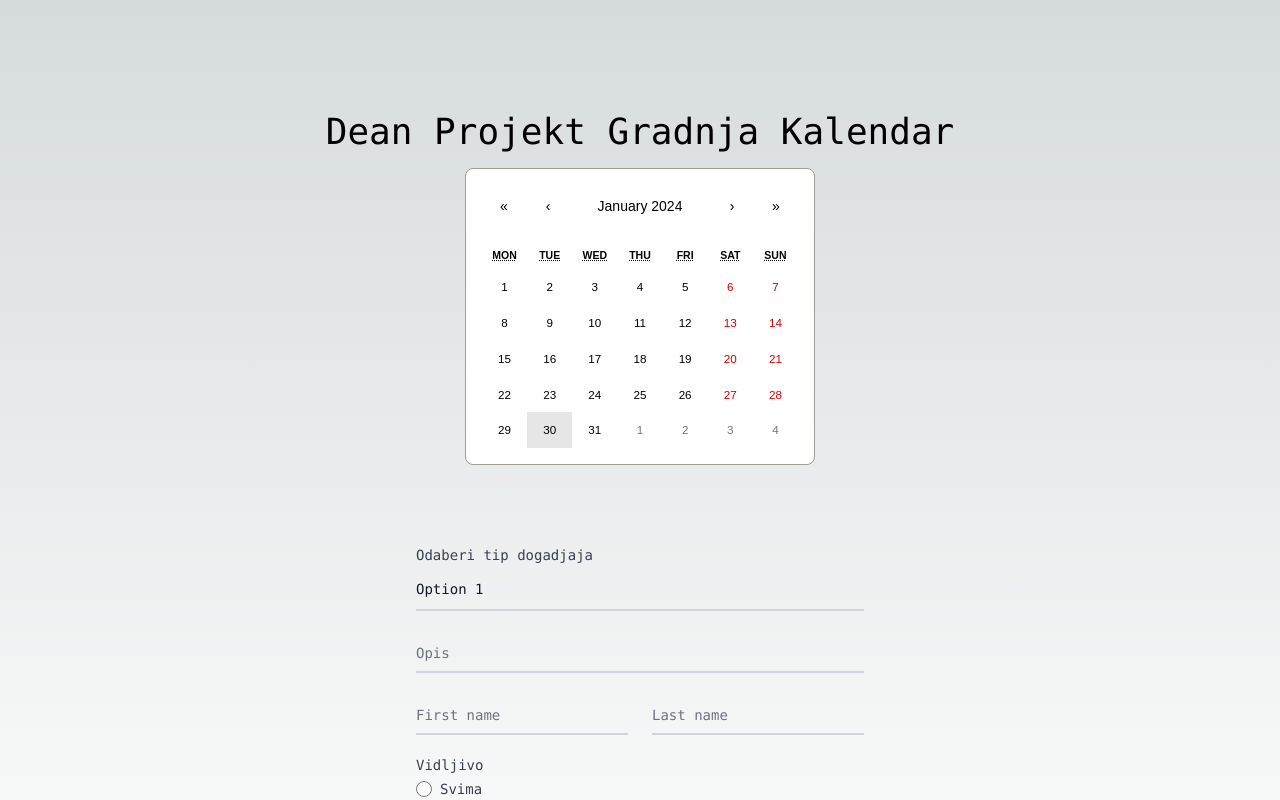
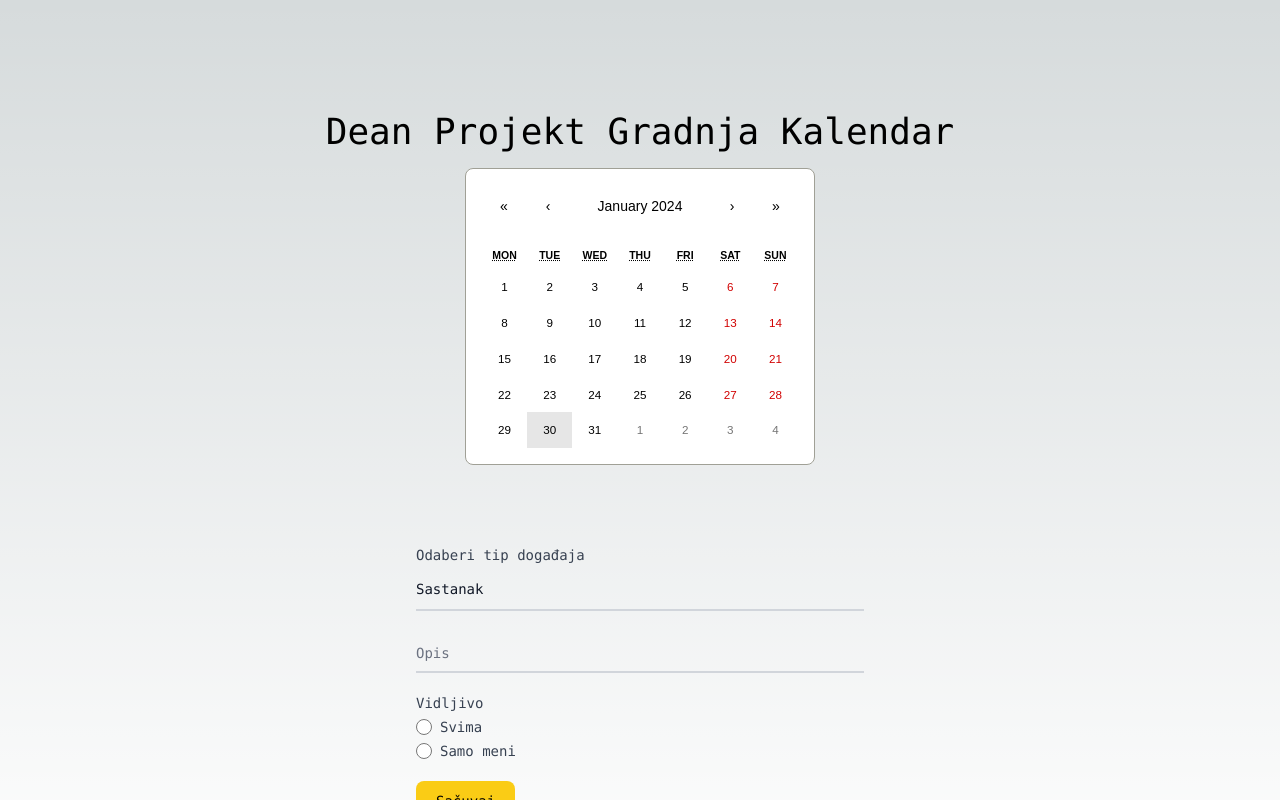
Before and after one commit to steve958/projekt-gradnja-kalendar, a Next.js app: page / in a window 1280 px wide. Both pictures are taken after a click on the button "30". Shown: the top 800 px of the page. Built offline with nearby package versions, Linux system fonts and the light colour scheme.

Commit message:
form update

```diff
--- a/app/components/Calendar.tsx
+++ b/app/components/Calendar.tsx
@@ -23,26 +23,16 @@ export default function CalendarComponent() {
             {dateClicked &&
                 <form className="max-w-md mx-auto mt-20 w-full">
                     <div className="mb-5">
-                        <label htmlFor="dropdown" className="block text-sm font-medium text-gray-700 dark:text-gray-400">Odaberi tip dogadjaja</label>
+                        <label htmlFor="dropdown" className="block text-sm font-medium text-gray-700 dark:text-gray-400">Odaberi tip događaja</label>
                         <select id="dropdown" name="dropdown" className="mt-1 block w-full py-2.5 px-0 text-sm text-gray-900 bg-transparent border-b-2 border-gray-300 appearance-none dark:text-white dark:border-gray-600 dark:focus:border-blue-500 focus:outline-none focus:ring-0 focus:border-blue-600">
-                            <option value="option1">Option 1</option>
-                            <option value="option2">Option 2</option>
-                            <option value="option3">Option 3</option>
+                            <option value="option1">Sastanak</option>
+                            <option value="option2">Početak rada</option>
+                            <option value="option3">Kraj rada</option>
                         </select>
                     </div>
                     <div className="relative z-0 w-full mb-5 group">
-                        <input type="email" name="floating_email" id="floating_email" className="block py-2.5 px-0 w-full text-sm text-gray-900 bg-transparent border-0 border-b-2 border-gray-300 appearance-none dark:text-white dark:border-gray-600 dark:focus:border-blue-500 focus:outline-none focus:ring-0 focus:border-blue-600 peer" placeholder=" " required />
-                        <label htmlFor="floating_email" className="peer-focus:font-medium absolute text-sm text-gray-500 dark:text-gray-400 duration-300 transform -translate-y-6 scale-75 top-3 -z-10 origin-[0] peer-focus:start-0 rtl:peer-focus:translate-x-1/4 rtl:peer-focus:left-auto peer-focus:text-blue-600 peer-focus:dark:text-blue-500 peer-placeholder-shown:scale-100 peer-placeholder-shown:translate-y-0 peer-focus:scale-75 peer-focus:-translate-y-6">Opis</label>
-                    </div>
-                    <div className="grid md:grid-cols-2 md:gap-6">
-                        <div className="relative z-0 w-full mb-5 group">
-                            <input type="text" name="floating_first_name" id="floating_first_name" className="block py-2.5 px-0 w-full text-sm text-gray-900 bg-transparent border-0 border-b-2 border-gray-300 appearance-none dark:text-white dark:border-gray-600 dark:focus:border-blue-500 focus:outline-none focus:ring-0 focus:border-blue-600 peer" placeholder=" " required />
-                            <label htmlFor="floating_first_name" className="peer-focus:font-medium absolute text-sm text-gray-500 dark:text-gray-400 duration-300 transform -translate-y-6 scale-75 top-3 -z-10 origin-[0] peer-focus:start-0 rtl:peer-focus:translate-x-1/4 peer-focus:text-blue-600 peer-focus:dark:text-blue-500 peer-placeholder-shown:scale-100 peer-placeholder-shown:translate-y-0 peer-focus:scale-75 peer-focus:-translate-y-6">First name</label>
-                        </div>
-                        <div className="relative z-0 w-full mb-5 group">
-                            <input type="text" name="floating_last_name" id="floating_last_name" className="block py-2.5 px-0 w-full text-sm text-gray-900 bg-transparent border-0 border-b-2 border-gray-300 appearance-none dark:text-white dark:border-gray-600 dark:focus:border-blue-500 focus:outline-none focus:ring-0 focus:border-blue-600 peer" placeholder=" " required />
-                            <label htmlFor="floating_last_name" className="peer-focus:font-medium absolute text-sm text-gray-500 dark:text-gray-400 duration-300 transform -translate-y-6 scale-75 top-3 -z-10 origin-[0] peer-focus:start-0 rtl:peer-focus:translate-x-1/4 peer-focus:text-blue-600 peer-focus:dark:text-blue-500 peer-placeholder-shown:scale-100 peer-placeholder-shown:translate-y-0 peer-focus:scale-75 peer-focus:-translate-y-6">Last name</label>
-                        </div>
+                        <input type="text" name="description" id="description" className="block py-2.5 px-0 w-full text-sm text-gray-900 bg-transparent border-0 border-b-2 border-gray-300 appearance-none dark:text-white dark:border-gray-600 dark:focus:border-blue-500 focus:outline-none focus:ring-0 focus:border-blue-600 peer" placeholder=" " required />
+                        <label htmlFor="description" className="peer-focus:font-medium absolute text-sm text-gray-500 dark:text-gray-400 duration-300 transform -translate-y-6 scale-75 top-3 -z-10 origin-[0] peer-focus:start-0 rtl:peer-focus:translate-x-1/4 rtl:peer-focus:left-auto peer-focus:text-blue-600 peer-focus:dark:text-blue-500 peer-placeholder-shown:scale-100 peer-placeholder-shown:translate-y-0 peer-focus:scale-75 peer-focus:-translate-y-6">Opis</label>
                     </div>
                     <div className="mb-5">
                         <span className="block text-sm font-medium text-gray-700 dark:text-gray-400">Vidljivo</span>
```
